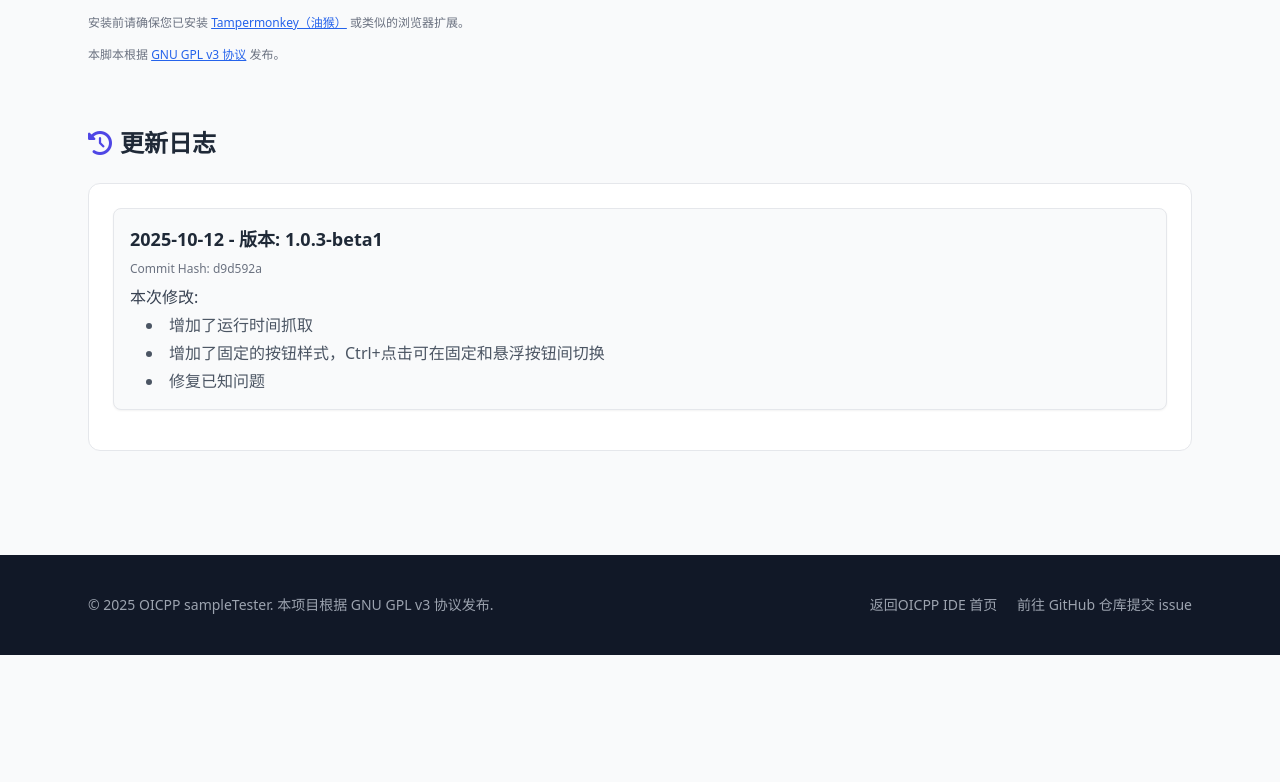
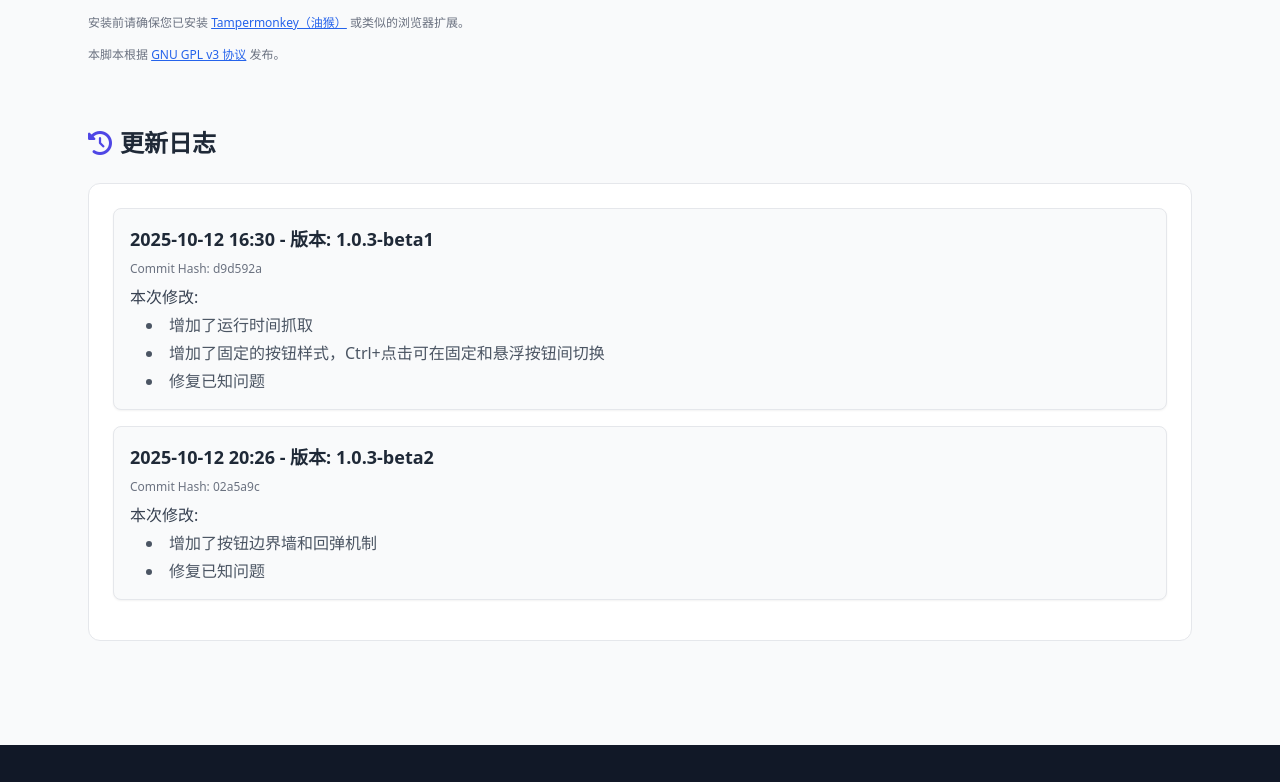
Before and after one commit to SuperUseryjh/sampleTester-perview, a plain HTML site: page index.html in a window 1280 px wide. Shown: the part 665-1447 px from the top of the page. Before the commit the page ends 1320 px from the top, so only its background shows below. Drawn offline with nearby package versions, Linux system fonts and the light colour scheme.

Commit message:
Update index.html

```diff
--- a/index.html
+++ b/index.html
@@ -82,10 +82,20 @@
             {
                 ver: "1.0.3-beta1",
                 hash: "d9d592a",
-                date: "2025-10-12",
+                date: "2025-10-12 16:30",
                 "whats-changed": [
                     "增加了运行时间抓取",
                     "增加了固定的按钮样式，Ctrl+点击可在固定和悬浮按钮间切换",
+                    "修复已知问题"
+                ],
+                issues: []
+            },
+            {
+                ver: "1.0.3-beta2",
+                hash: "02a5a9c",
+                date: "2025-10-12 20:26",
+                "whats-changed": [
+                    "增加了按钮边界墙和回弹机制",
                     "修复已知问题"
                 ],
                 issues: []
```
